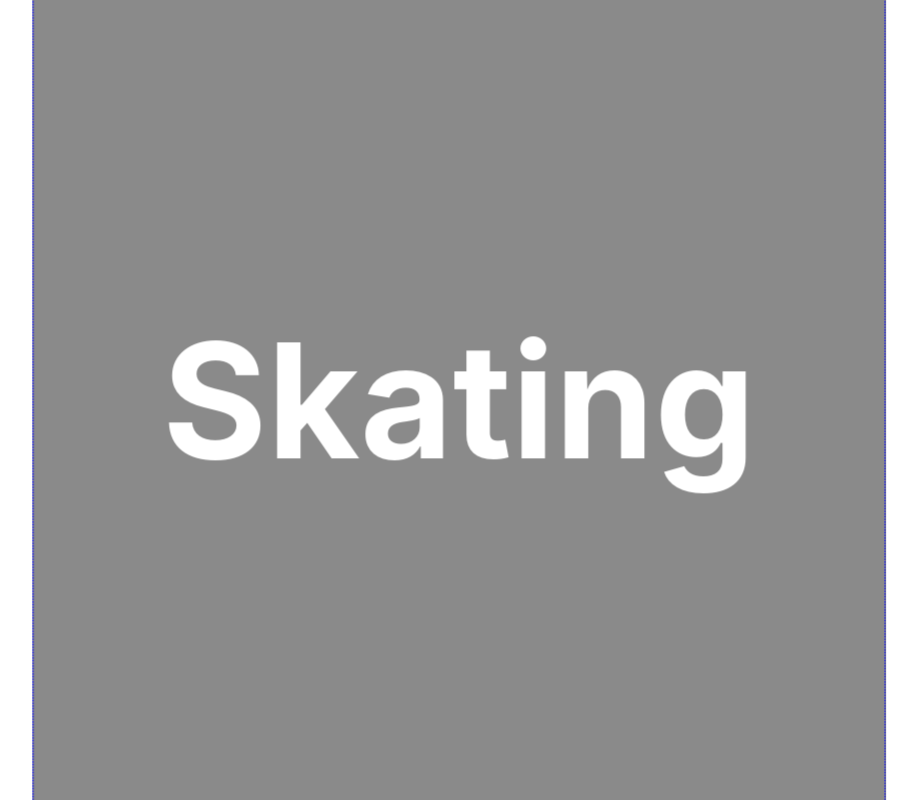
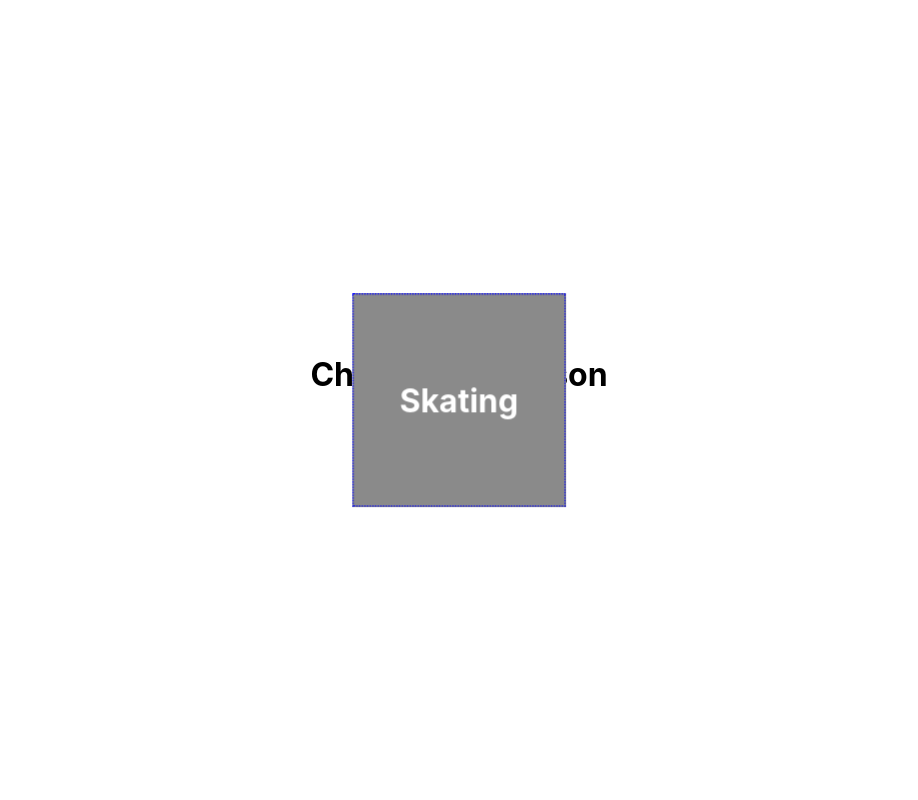
Before and after one commit to Chandler-Davidson/ChandlerDavidson, a Next.js app in the folder chandler-davidson/: page / in a window 1280 px wide. Shown: the whole page, without its empty margins (181-1099 px from the left). Built offline with nearby package versions, Linux system fonts and the light colour scheme.

Commit message:
Make cube smaller

```diff
--- a/chandler-davidson/components/activityStatus.module.css
+++ b/chandler-davidson/components/activityStatus.module.css
@@ -1,13 +1,13 @@
 .scene {
-  width: 80vh;
-  height: 80vh;
+  width: 20vh;
+  height: 20vh;
 
   position: fixed;
   left: 50%;
   top: 50%;
   transform: translate(-50%, -50%);
 
-  perspective: 160vh;
+  perspective: 40vh;
 }
 
 .cube {
@@ -18,31 +18,22 @@
   transition: transform 1s;
 }
 
-/* .cube.front  { transform: translateZ(-40vh) rotateY(   0deg); }
-.cube.back   { transform: translateZ(-40vh) rotateX(-180deg); }
-.cube.top    { transform: translateZ(-40vh) rotateX( -90deg); }
-.cube.bottom { transform: translateZ(-40vh) rotateX(  90deg); } */
-
 .face {
-  width: 80vh;
-  height: 80vh;
+  width: 20vh;
+  height: 20vh;
 
   position: absolute;
 
-  line-height: 80vh;
-  font-size: 15vh;
+  line-height: 20vh;
+  font-size: 3vh;
   font-weight: bold;
   color: white;
   text-align: center;
   border: 1px dotted blue;
+  background: hsl(0deg 0% 54%);
 }
 
-#front  { background: hsl(0deg 0% 54%); }
-#back   { background: hsl(0deg 0% 54%); }
-#top    { background: hsl(0deg 0% 54%); }
-#bottom { background: hsl(0deg 0% 54%); }
-
-#front  { transform: rotateY(  0deg) translateZ(40vh); }
-#back   { transform: rotateY(180deg) rotateZ(180deg) translateZ(40vh); }
-#top    { transform: rotateX( 90deg) translateZ(40vh); }
-#bottom { transform: rotateX(-90deg) translateZ(40vh); }
+#front  { transform: rotateY(  0deg) translateZ(10vh); }
+#back   { transform: rotateY(180deg) rotateZ(180deg) translateZ(10vh); }
+#top    { transform: rotateX( 90deg) translateZ(10vh); }
+#bottom { transform: rotateX(-90deg) translateZ(10vh); }
--- a/chandler-davidson/components/activityStatus.tsx
+++ b/chandler-davidson/components/activityStatus.tsx
@@ -14,13 +14,14 @@ const sides = [
 
 export function RotatingCube(props: Props) {
   const { texts } = props;
-  const view = texts.slice(0, 4);
 
   const [index, setIndex] = useState(0);
+  const [view, setView] = useState(texts.slice(0, 4))
   const updateHiddenSide = () => {
     const viewIndex = (index + 2) % view.length;
     const textsIndex = (index + 2) % texts.length;
     view[viewIndex] = texts[textsIndex];
+    setView(view);
   }
 
   return (<>
```
